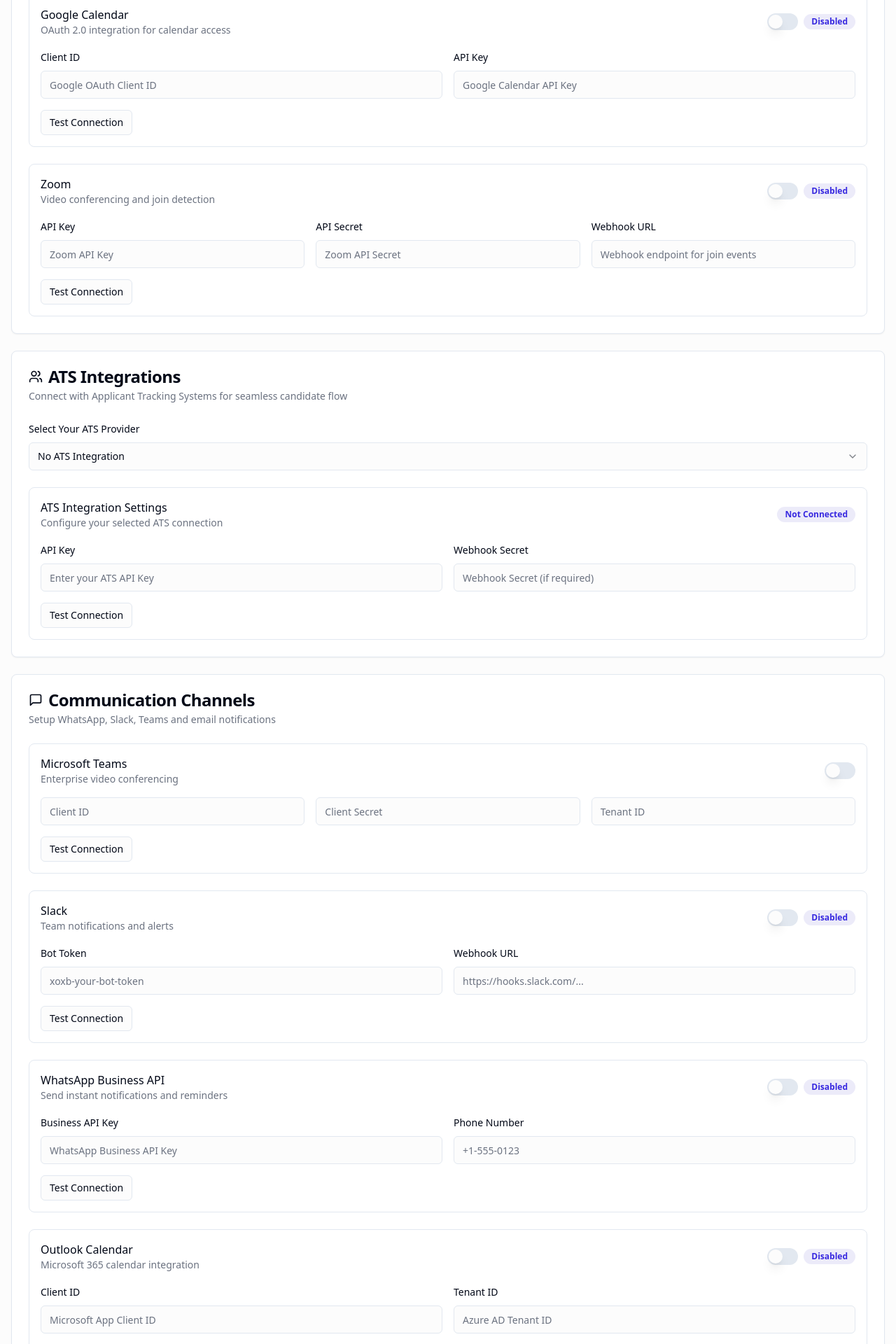
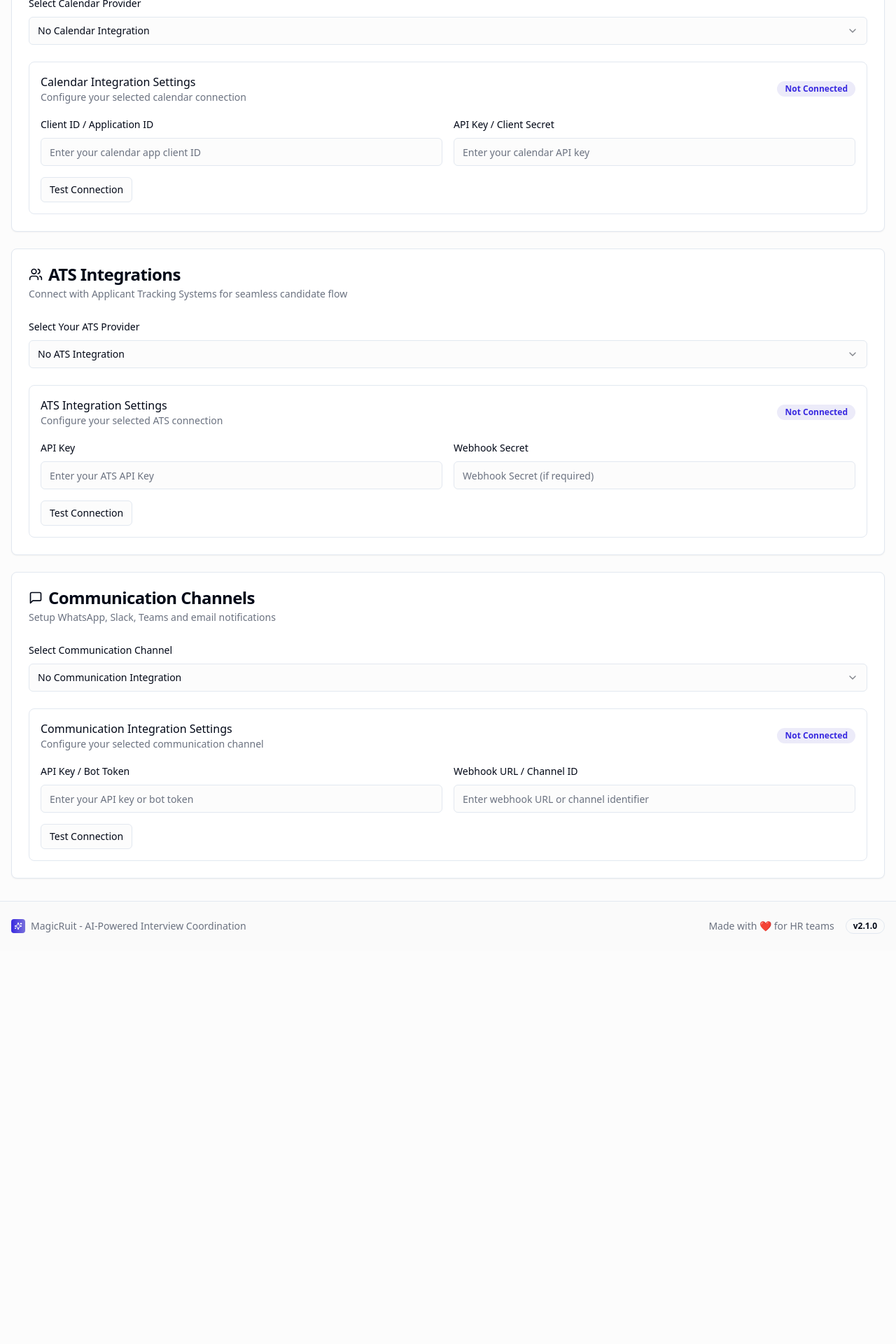
Before and after one commit to gyash/magicruit-interview-orchestrator, a React (Vite) app: page /settings in a window 1280 px wide. Shown: the part 360-2280 px from the top of the page at 70% size. After the commit the page ends 1718 px from the top, so only its background shows below. Built offline with nearby package versions, Linux system fonts and the light colour scheme.

Commit message:
Refactor: Use dropdowns for integrations
Use dropdowns for calendar and communication channel options in the integrations tab.

```diff
--- a/src/components/settings/APIIntegrationsTab.tsx
+++ b/src/components/settings/APIIntegrationsTab.tsx
@@ -44,44 +44,50 @@ export function APIIntegrationsTab({ apiSettings, onApiSave }: APIIntegrationsTa
             Calendar Integrations
           </CardTitle>
           <CardDescription>
-            Connect with Google Calendar and Outlook for availability checking
+            Connect with calendar providers for availability checking
           </CardDescription>
         </CardHeader>
         <CardContent className="space-y-6">
-          {/* Google Calendar */}
+          <div className="space-y-2 mb-4">
+            <Label>Select Calendar Provider</Label>
+            <Select defaultValue="none">
+              <SelectTrigger>
+                <SelectValue placeholder="Choose your calendar provider" />
+              </SelectTrigger>
+              <SelectContent>
+                <SelectItem value="none">No Calendar Integration</SelectItem>
+                <SelectItem value="google">Google Calendar</SelectItem>
+                <SelectItem value="outlook">Microsoft Outlook</SelectItem>
+                <SelectItem value="office365">Office 365</SelectItem>
+                <SelectItem value="exchange">Exchange Server</SelectItem>
+                <SelectItem value="apple">Apple iCloud</SelectItem>
+                <SelectItem value="yahoo">Yahoo Calendar</SelectItem>
+              </SelectContent>
+            </Select>
+          </div>
+
+          {/* Calendar Configuration */}
           <div className="p-4 border rounded-lg">
             <div className="flex items-center justify-between mb-4">
               <div>
-                <div className="font-medium">Google Calendar</div>
-                <div className="text-sm text-muted-foreground">OAuth 2.0 integration for calendar access</div>
+                <div className="font-medium">Calendar Integration Settings</div>
+                <div className="text-sm text-muted-foreground">Configure your selected calendar connection</div>
               </div>
-              <div className="flex items-center gap-2">
-                <Switch
-                  checked={apiSettings.google_calendar.enabled}
-                  onCheckedChange={(checked) => onApiSave('google_calendar', 'enabled', checked)}
-                />
-                <Badge variant={apiSettings.google_calendar.enabled ? "default" : "secondary"}>
-                  {apiSettings.google_calendar.enabled ? "Enabled" : "Disabled"}
-                </Badge>
-              </div>
+              <Badge variant="secondary">Not Connected</Badge>
             </div>
 
             <div className="grid grid-cols-1 md:grid-cols-2 gap-4">
               <div className="space-y-2">
-                <Label>Client ID</Label>
+                <Label>Client ID / Application ID</Label>
                 <Input
-                  placeholder="Google OAuth Client ID"
-                  value={apiSettings.google_calendar.client_id}
-                  onChange={(e) => onApiSave('google_calendar', 'client_id', e.target.value)}
+                  placeholder="Enter your calendar app client ID"
                 />
               </div>
               <div className="space-y-2">
-                <Label>API Key</Label>
+                <Label>API Key / Client Secret</Label>
                 <Input
                   type="password"
-                  placeholder="Google Calendar API Key"
-                  value={apiSettings.google_calendar.api_key}
-                  onChange={(e) => onApiSave('google_calendar', 'api_key', e.target.value)}
+                  placeholder="Enter your calendar API key"
                 />
               </div>
             </div>
@@ -90,63 +96,7 @@ export function APIIntegrationsTab({ apiSettings, onApiSave }: APIIntegrationsTa
               variant="outline"
               size="sm"
               className="mt-4"
-              onClick={() => testConnection('Google Calendar')}
-            >
-              Test Connection
-            </Button>
-          </div>
-
-          {/* Zoom Integration */}
-          <div className="p-4 border rounded-lg">
-            <div className="flex items-center justify-between mb-4">
-              <div>
-                <div className="font-medium">Zoom</div>
-                <div className="text-sm text-muted-foreground">Video conferencing and join detection</div>
-              </div>
-              <div className="flex items-center gap-2">
-                <Switch
-                  checked={apiSettings.zoom.enabled}
-                  onCheckedChange={(checked) => onApiSave('zoom', 'enabled', checked)}
-                />
-                <Badge variant={apiSettings.zoom.enabled ? "default" : "secondary"}>
-                  {apiSettings.zoom.enabled ? "Enabled" : "Disabled"}
-                </Badge>
-              </div>
-            </div>
-
-            <div className="grid grid-cols-1 md:grid-cols-3 gap-4">
-              <div className="space-y-2">
-                <Label>API Key</Label>
-                <Input
-                  placeholder="Zoom API Key"
-                  value={apiSettings.zoom.api_key}
-                  onChange={(e) => onApiSave('zoom', 'api_key', e.target.value)}
-                />
-              </div>
-              <div className="space-y-2">
-                <Label>API Secret</Label>
-                <Input
-                  type="password"
-                  placeholder="Zoom API Secret"
-                  value={apiSettings.zoom.api_secret}
-                  onChange={(e) => onApiSave('zoom', 'api_secret', e.target.value)}
-                />
-              </div>
-              <div className="space-y-2">
-                <Label>Webhook URL</Label>
-                <Input
-                  placeholder="Webhook endpoint for join events"
-                  value={apiSettings.zoom.webhook_url}
-                  onChange={(e) => onApiSave('zoom', 'webhook_url', e.target.value)}
-                />
-              </div>
-            </div>
-
-            <Button
-              variant="outline"
-              size="sm"
-              className="mt-4"
-              onClick={() => testConnection('Zoom')}
+              onClick={() => testConnection('Calendar Provider')}
             >
               Test Connection
             </Button>
@@ -235,59 +185,47 @@ export function APIIntegrationsTab({ apiSettings, onApiSave }: APIIntegrationsTa
           </CardDescription>
         </CardHeader>
         <CardContent className="space-y-6">
-          {/* Microsoft Teams */}
+          <div className="space-y-2 mb-4">
+            <Label>Select Communication Channel</Label>
+            <Select defaultValue="none">
+              <SelectTrigger>
+                <SelectValue placeholder="Choose your communication channel" />
+              </SelectTrigger>
+              <SelectContent>
+                <SelectItem value="none">No Communication Integration</SelectItem>
+                <SelectItem value="slack">Slack</SelectItem>
+                <SelectItem value="teams">Microsoft Teams</SelectItem>
+                <SelectItem value="whatsapp">WhatsApp Business</SelectItem>
+                <SelectItem value="telegram">Telegram Bot</SelectItem>
+                <SelectItem value="discord">Discord</SelectItem>
+                <SelectItem value="zoom">Zoom</SelectItem>
+                <SelectItem value="webex">Cisco Webex</SelectItem>
+              </SelectContent>
+            </Select>
+          </div>
+
+          {/* Communication Configuration */}
           <div className="p-4 border rounded-lg">
             <div className="flex items-center justify-between mb-4">
               <div>
-                <div className="font-medium">Microsoft Teams</div>
-                <div className="text-sm text-muted-foreground">Enterprise video conferencing</div>
+                <div className="font-medium">Communication Integration Settings</div>
+                <div className="text-sm text-muted-foreground">Configure your selected communication channel</div>
               </div>
-              <Switch />
-            </div>
-
-            <div className="grid grid-cols-1 md:grid-cols-3 gap-4">
-              <Input placeholder="Client ID" />
-              <Input type="password" placeholder="Client Secret" />
-              <Input placeholder="Tenant ID" />
-            </div>
-
-            <Button variant="outline" size="sm" className="mt-4">Test Connection</Button>
-          </div>
-
-          {/* Slack Enhanced */}
-          <div className="p-4 border rounded-lg">
-            <div className="flex items-center justify-between mb-4">
-              <div>
-                <div className="font-medium">Slack</div>
-                <div className="text-sm text-muted-foreground">Team notifications and alerts</div>
-              </div>
-              <div className="flex items-center gap-2">
-                <Switch
-                  checked={apiSettings.slack?.enabled || false}
-                  onCheckedChange={(checked) => onApiSave('slack', 'enabled', checked)}
-                />
-                <Badge variant={apiSettings.slack?.enabled ? "default" : "secondary"}>
-                  {apiSettings.slack?.enabled ? "Enabled" : "Disabled"}
-                </Badge>
-              </div>
+              <Badge variant="secondary">Not Connected</Badge>
             </div>
 
             <div className="grid grid-cols-1 md:grid-cols-2 gap-4">
               <div className="space-y-2">
-                <Label>Bot Token</Label>
+                <Label>API Key / Bot Token</Label>
                 <Input
                   type="password"
-                  placeholder="xoxb-your-bot-token"
-                  value={apiSettings.slack?.bot_token || ''}
-                  onChange={(e) => onApiSave('slack', 'bot_token', e.target.value)}
+                  placeholder="Enter your API key or bot token"
                 />
               </div>
               <div className="space-y-2">
-                <Label>Webhook URL</Label>
+                <Label>Webhook URL / Channel ID</Label>
                 <Input
-                  placeholder="https://hooks.slack.com/..."
-                  value={apiSettings.slack?.webhook_url || ''}
-                  onChange={(e) => onApiSave('slack', 'webhook_url', e.target.value)}
+                  placeholder="Enter webhook URL or channel identifier"
                 />
               </div>
             </div>
@@ -296,102 +234,7 @@ export function APIIntegrationsTab({ apiSettings, onApiSave }: APIIntegrationsTa
               variant="outline"
               size="sm"
               className="mt-4"
-              onClick={() => testConnection('Slack')}
-            >
-              Test Connection
-            </Button>
-          </div>
-
-          {/* WhatsApp Business */}
-          <div className="p-4 border rounded-lg">
-            <div className="flex items-center justify-between mb-4">
-              <div>
-                <div className="font-medium">WhatsApp Business API</div>
-                <div className="text-sm text-muted-foreground">Send instant notifications and reminders</div>
-              </div>
-              <div className="flex items-center gap-2">
-                <Switch
-                  checked={apiSettings.whatsapp.enabled}
-                  onCheckedChange={(checked) => onApiSave('whatsapp', 'enabled', checked)}
-                />
-                <Badge variant={apiSettings.whatsapp.enabled ? "default" : "secondary"}>
-                  {apiSettings.whatsapp.enabled ? "Enabled" : "Disabled"}
-                </Badge>
-              </div>
-            </div>
-
-            <div className="grid grid-cols-1 md:grid-cols-2 gap-4">
-              <div className="space-y-2">
-                <Label>Business API Key</Label>
-                <Input
-                  type="password"
-                  placeholder="WhatsApp Business API Key"
-                  value={apiSettings.whatsapp.business_api_key}
-                  onChange={(e) => onApiSave('whatsapp', 'business_api_key', e.target.value)}
-                />
-              </div>
-              <div className="space-y-2">
-                <Label>Phone Number</Label>
-                <Input
-                  placeholder="+1-555-0123"
-                  value={apiSettings.whatsapp.phone_number}
-                  onChange={(e) => onApiSave('whatsapp', 'phone_number', e.target.value)}
-                />
-              </div>
-            </div>
-
-            <Button
-              variant="outline"
-              size="sm"
-              className="mt-4"
-              onClick={() => testConnection('WhatsApp')}
-            >
-              Test Connection
-            </Button>
-          </div>
-
-          {/* Outlook Calendar */}
-          <div className="p-4 border rounded-lg">
-            <div className="flex items-center justify-between mb-4">
-              <div>
-                <div className="font-medium">Outlook Calendar</div>
-                <div className="text-sm text-muted-foreground">Microsoft 365 calendar integration</div>
-              </div>
-              <div className="flex items-center gap-2">
-                <Switch
-                  checked={apiSettings.outlook_calendar?.enabled || false}
-                  onCheckedChange={(checked) => onApiSave('outlook_calendar', 'enabled', checked)}
-                />
-                <Badge variant={apiSettings.outlook_calendar?.enabled ? "default" : "secondary"}>
-                  {apiSettings.outlook_calendar?.enabled ? "Enabled" : "Disabled"}
-                </Badge>
-              </div>
-            </div>
-
-            <div className="grid grid-cols-1 md:grid-cols-2 gap-4">
-              <div className="space-y-2">
-                <Label>Client ID</Label>
-                <Input
-                  placeholder="Microsoft App Client ID"
-                  value={apiSettings.outlook_calendar?.client_id || ''}
-                  onChange={(e) => onApiSave('outlook_calendar', 'client_id', e.target.value)}
-                />
-              </div>
-              <div className="space-y-2">
-                <Label>Tenant ID</Label>
-                <Input
-                  placeholder="Azure AD Tenant ID"
-                  value={apiSettings.outlook_calendar?.tenant_id || ''}
-                  onChange={(e) => onApiSave('outlook_calendar', 'tenant_id', e.target.value)}
-                />
-              </div>
-            </div>
-
-            <Button
-              variant="outline"
-              size="sm"
-              className="mt-4"
-              onClick={() => testConnection('Outlook Calendar')}
+              onClick={() => testConnection('Communication Channel')}
             >
               Test Connection
             </Button>
```
